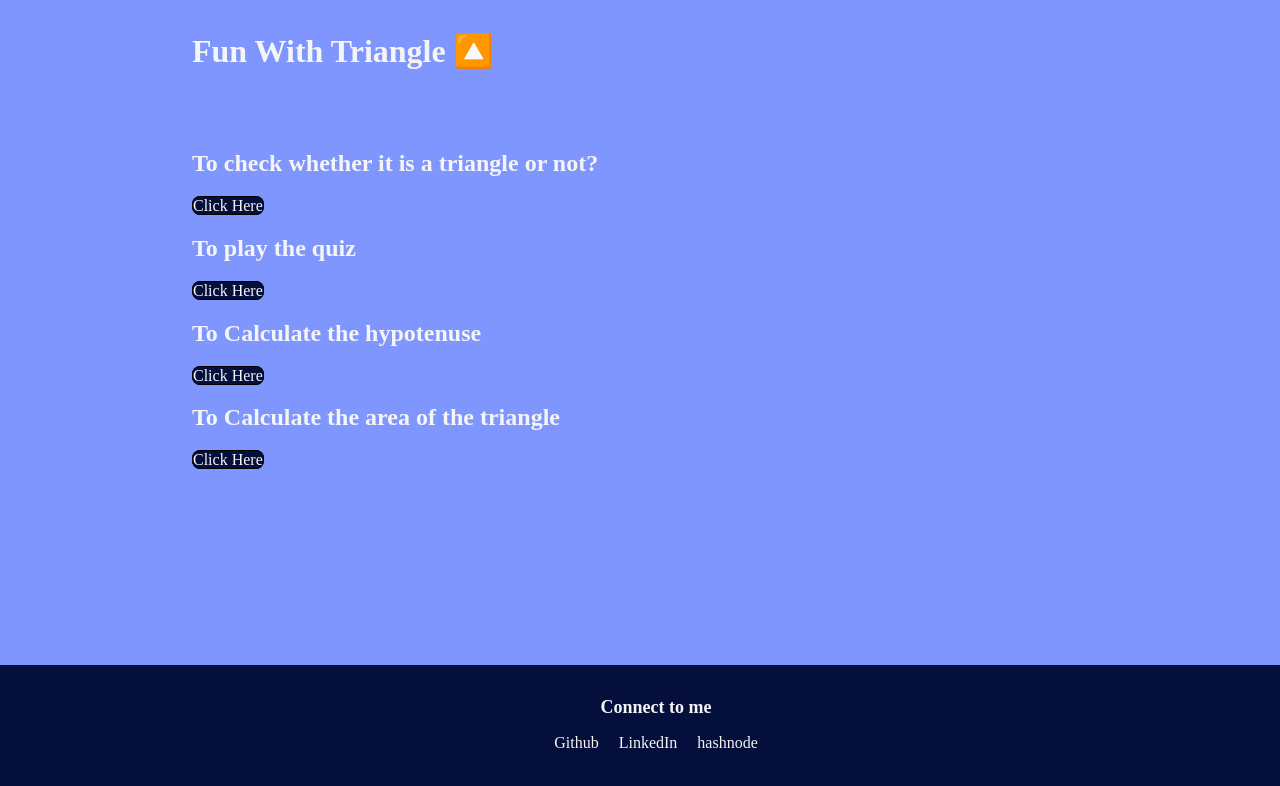
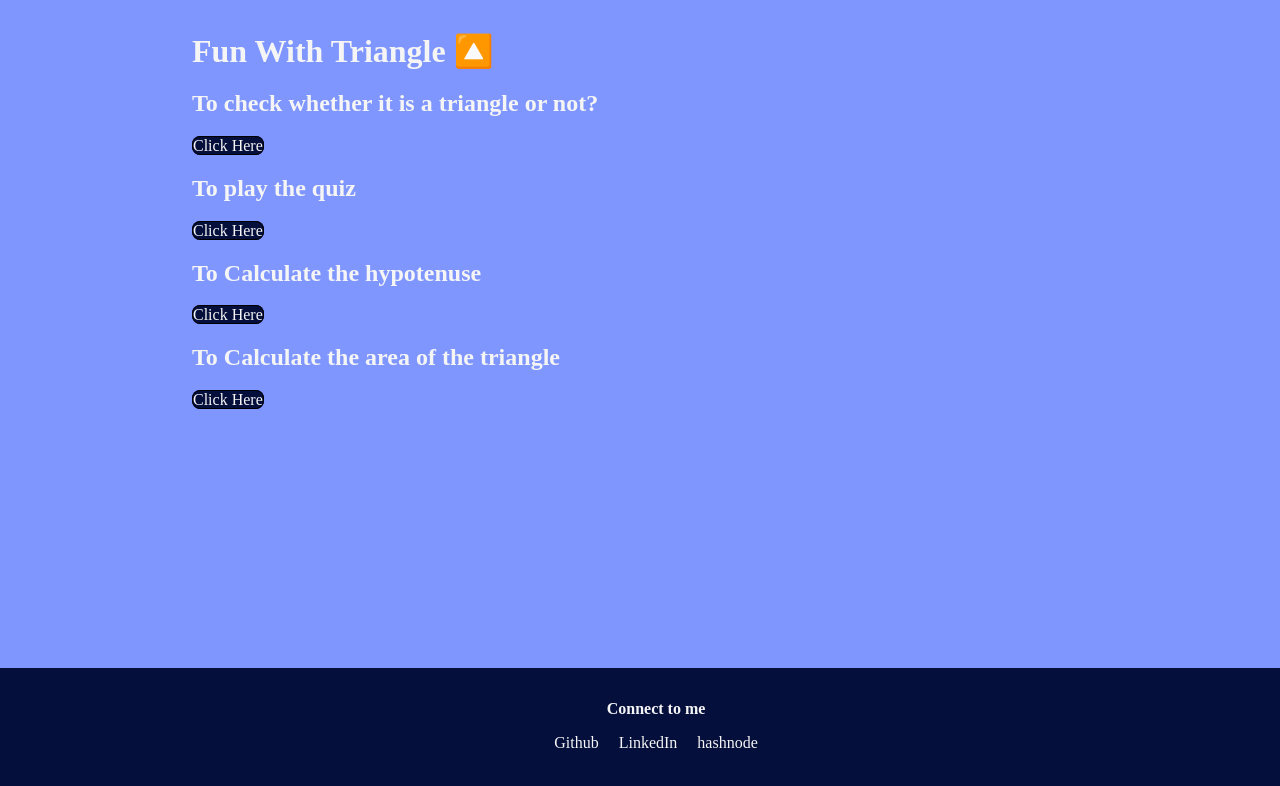
Before and after one commit to MainakHalder/Fun-With-Triangles, a plain HTML site: page index.html in a window 1280 px wide. Drawn offline with Linux system fonts and the light colour scheme.

Commit message:
update - style

```diff
--- a/style.css
+++ b/style.css
@@ -11,7 +11,7 @@
 }
 .heading{
     color: whitesmoke;
-    margin-bottom: 5rem;
+    margin-bottom: 0.5rem;
     margin-top: 2rem;
 }
 .header{
@@ -60,7 +60,7 @@
 }
 .footer .footer-header{
     font-weight: bold;
-    font-size: large;
+    font-size: medium;
 }
 .footer ul{
     padding-inline-start: 0px;
@@ -70,5 +70,6 @@
 }
 main{
     width: 70vw;
-    margin: auto;
+    margin: 10px auto;
+    margin-bottom: 10rem;
 }
```
